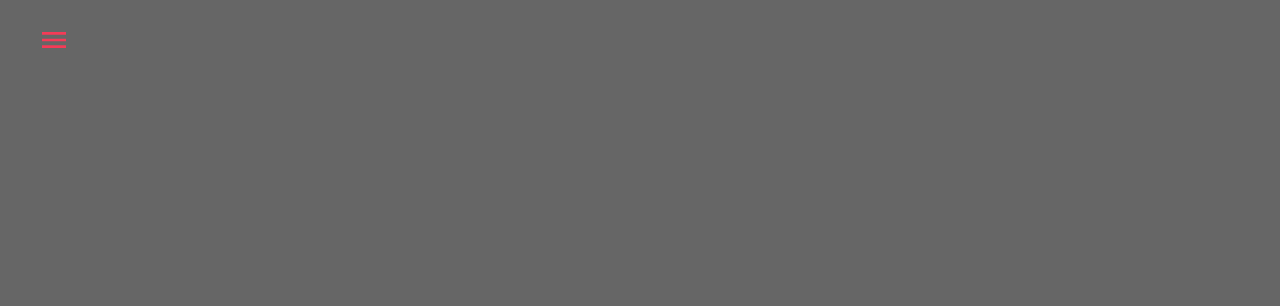
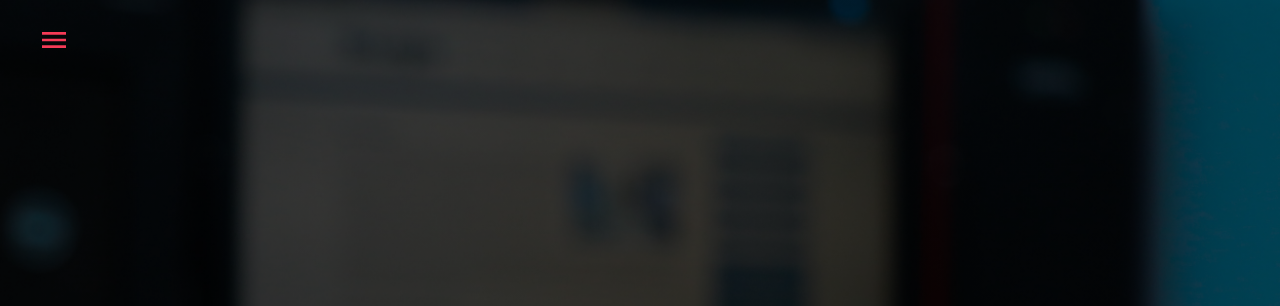
Before and after one commit to HarshawarthanCN/Slogix, a plain HTML site: page index.html in a window 1280 px wide. Shown: the top 306 px of the page. Drawn offline with Linux system fonts and the light colour scheme; a web font is replaced by a local one.

Commit message:
Update IQMATH.css

```diff
--- a/IQMATH.css
+++ b/IQMATH.css
@@ -325,7 +325,7 @@ body {
       rgba(0, 0, 0, 0.6),
       rgba(0, 0, 0, 0.6)
     ),
-    url("/IMAGES/banner1.jpg") center/cover no-repeat fixed;
+    url("banner1.jpg") center/cover no-repeat fixed;
   position: relative;
 }
 
```
